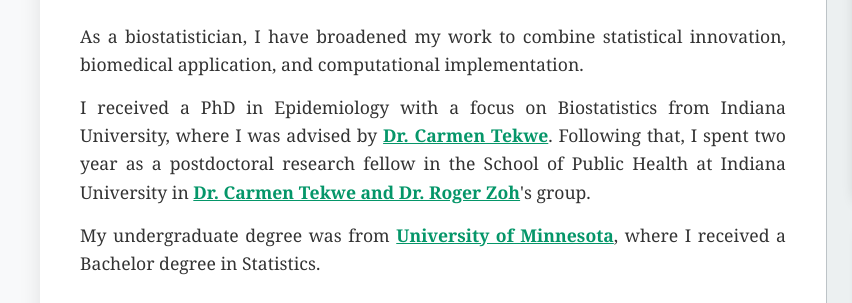
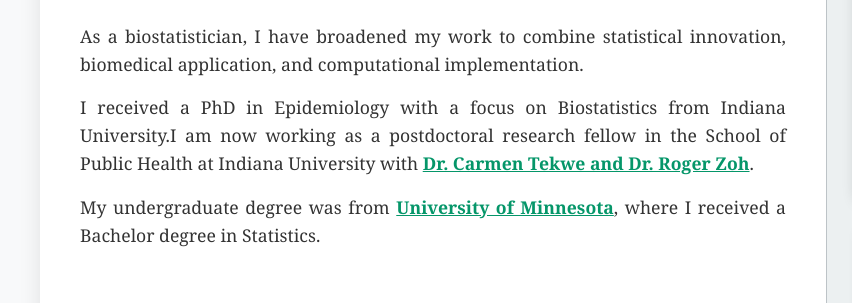
Before and after one commit to YLuan-git/YLuan-git.github.io, a plain HTML site: page index.html in a window 1280 px wide. Shown: the part 310-613 px from the top of the page, 0-852 px from the left. Drawn offline with Linux system fonts and the light colour scheme.

Commit message:
Update index.html

```diff
--- a/index.html
+++ b/index.html
@@ -352,7 +352,7 @@
                     <h2>About Me</h2>
                     <p>As a biostatistician, I have broadened my work to combine statistical innovation, biomedical application, and computational implementation. </p>
 
-                    <p>I received a PhD in Epidemiology with a focus on Biostatistics from Indiana University, where I was advised by <a href="#" class="highlight">Dr. Carmen Tekwe</a>. Following that, I spent two year as a postdoctoral research fellow in the School of Public Health  at Indiana University in <a href="#" class="highlight">Dr. Carmen Tekwe and Dr. Roger Zoh</a>'s group.</p>
+                    <p>I received a PhD in Epidemiology with a focus on Biostatistics from Indiana University.I am now working as a postdoctoral research fellow in the School of Public Health  at Indiana University with  <a href="#" class="highlight">Dr. Carmen Tekwe and Dr. Roger Zoh</a>.</p>
 
                     <p>My undergraduate degree was from <a href="#" class="highlight">University of Minnesota</a>, where I received a Bachelor degree in Statistics.</p>
                 </div>
```
